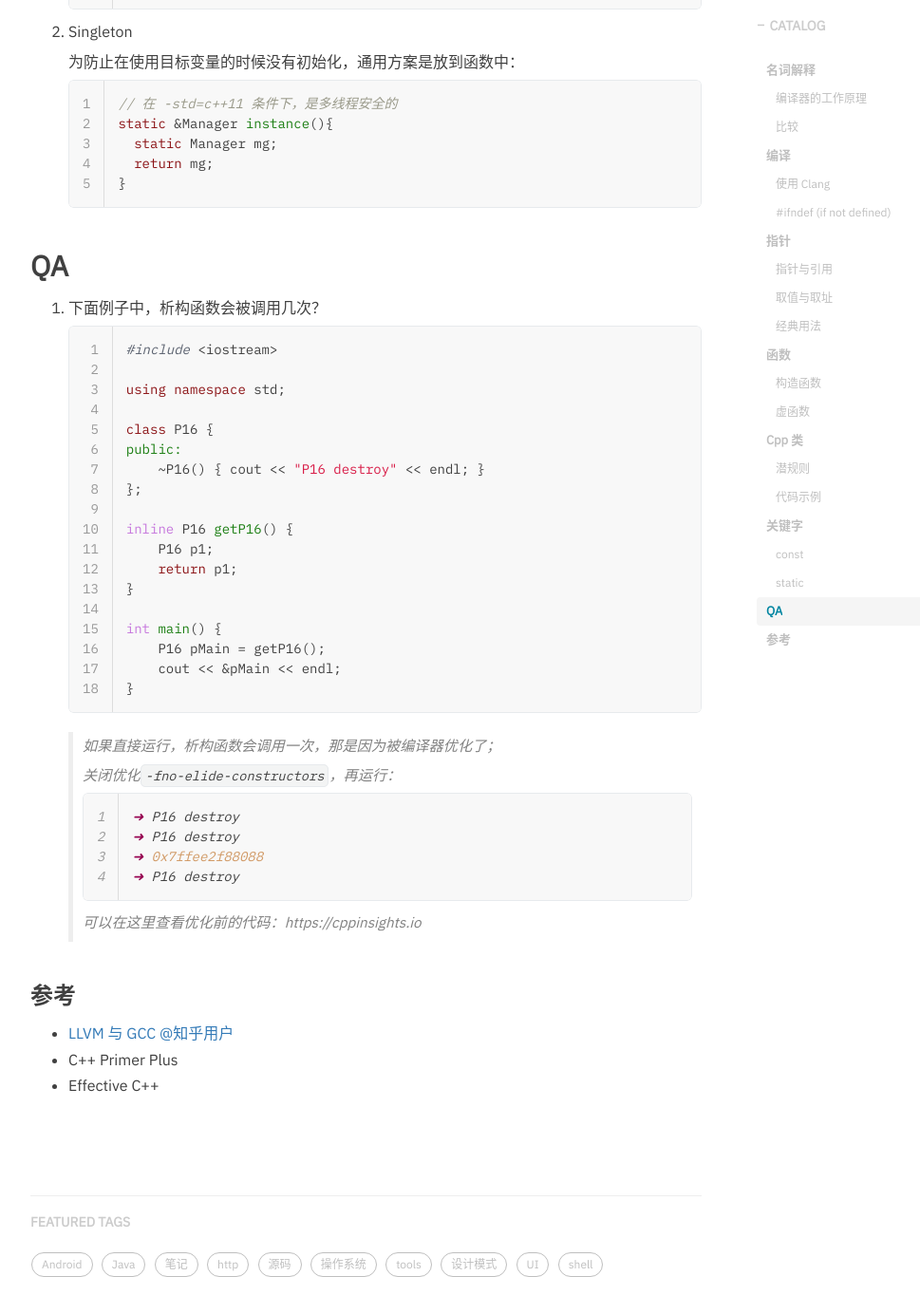
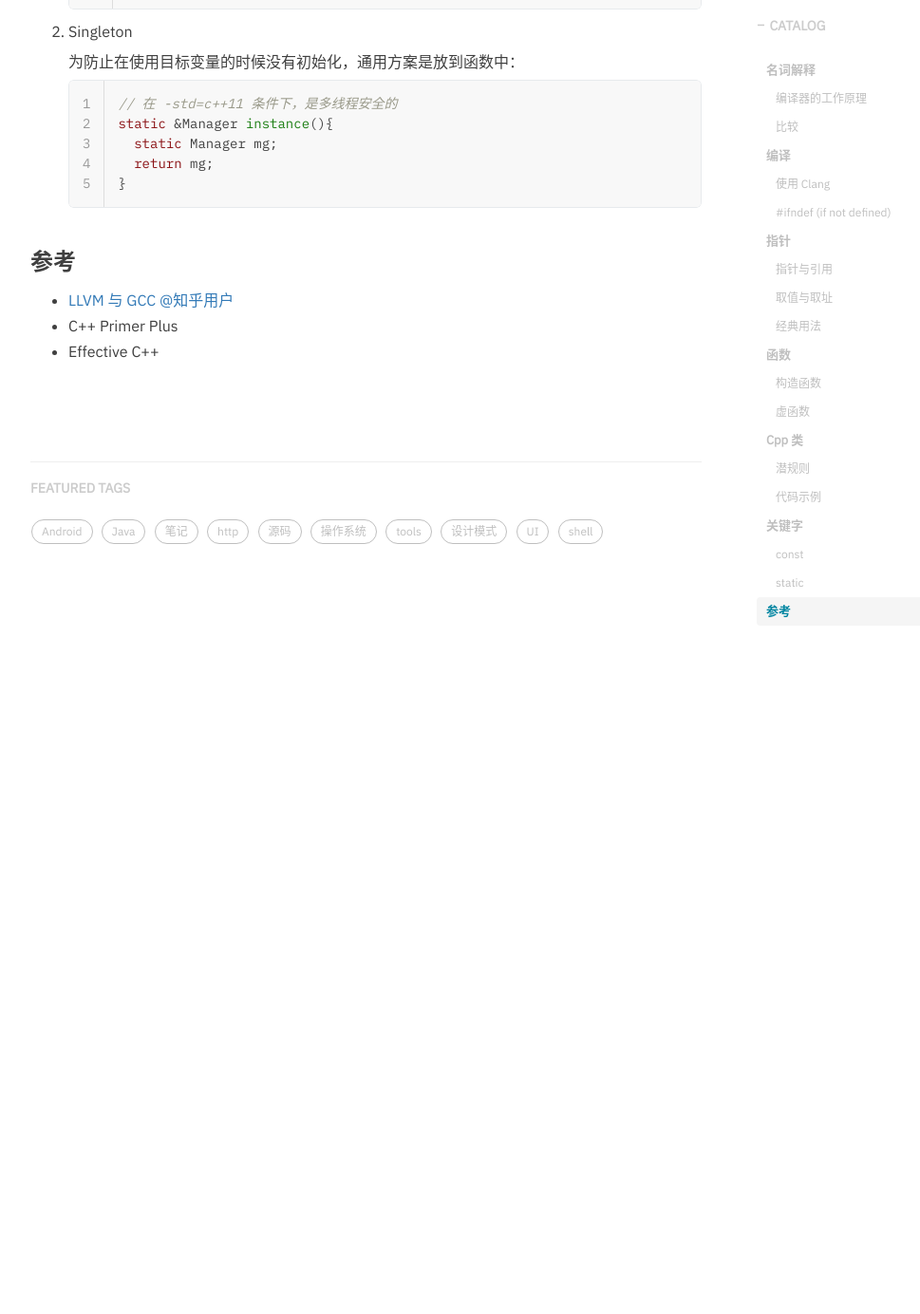
Before and after one commit to hurshi/hurshi.github.io, a Jekyll site: the page built from _posts/2022-02-25-cpp-induction.md, in a window 1280 px wide and 1400 px high, scrolled down 11079 px. Shown: the top 1384 px of the window at 95% size, without its empty margins (233-1202 px from the left). Built offline with Jekyll 4.4.1, drawn with Linux system fonts in a browser that asks for light colours; nearby versions of some CDN libraries; some web fonts are replaced; comment, search, counter and statistics services are not loaded; after the commit the page ends 11769 px from its top, so only the background shows below that; some of the changed text lies outside the part shown.

Commit message:
fix cpp blog

````diff
--- a/_posts/2022-02-25-cpp-induction.md
+++ b/_posts/2022-02-25-cpp-induction.md
@@ -479,43 +479,6 @@ int main()
    }
    ```
 
-## QA
-
-1. 下面例子中，析构函数会被调用几次？
-
-   ```cpp
-   #include <iostream>
-
-   using namespace std;
-
-   class P16 {
-   public:
-       ~P16() { cout << "P16 destroy" << endl; }
-   };
-
-   inline P16 getP16() {
-       P16 p1;
-       return p1;
-   }
-
-   int main() {
-       P16 pMain = getP16();
-       cout << &pMain << endl;
-   }
-   ```
-
-   > 如果直接运行，析构函数会调用一次，那是因为被编译器优化了；
-   >
-   > 关闭优化`-fno-elide-constructors`，再运行：
-   >
-   > ```cpp
-   > ➜ P16 destroy
-   > ➜ P16 destroy
-   > ➜ 0x7ffee2f88088
-   > ➜ P16 destroy
-   > ```
-   >
-   > 可以在这里查看优化前的代码：https://cppinsights.io
 
 ### 参考
 
````
Also changed, not shown: other parts of _posts/2022-02-25-cpp-induction.md (+2 -2 lines).
